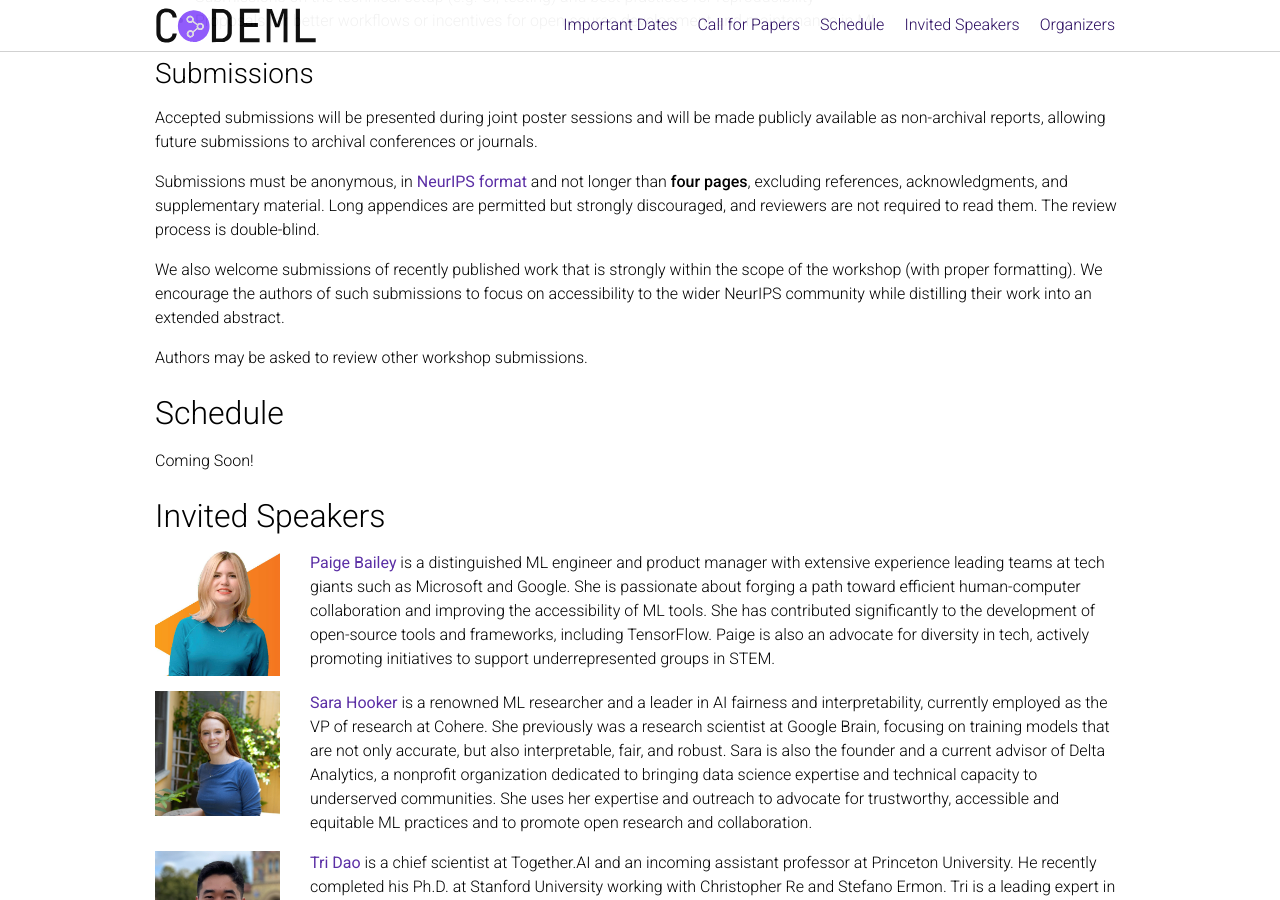
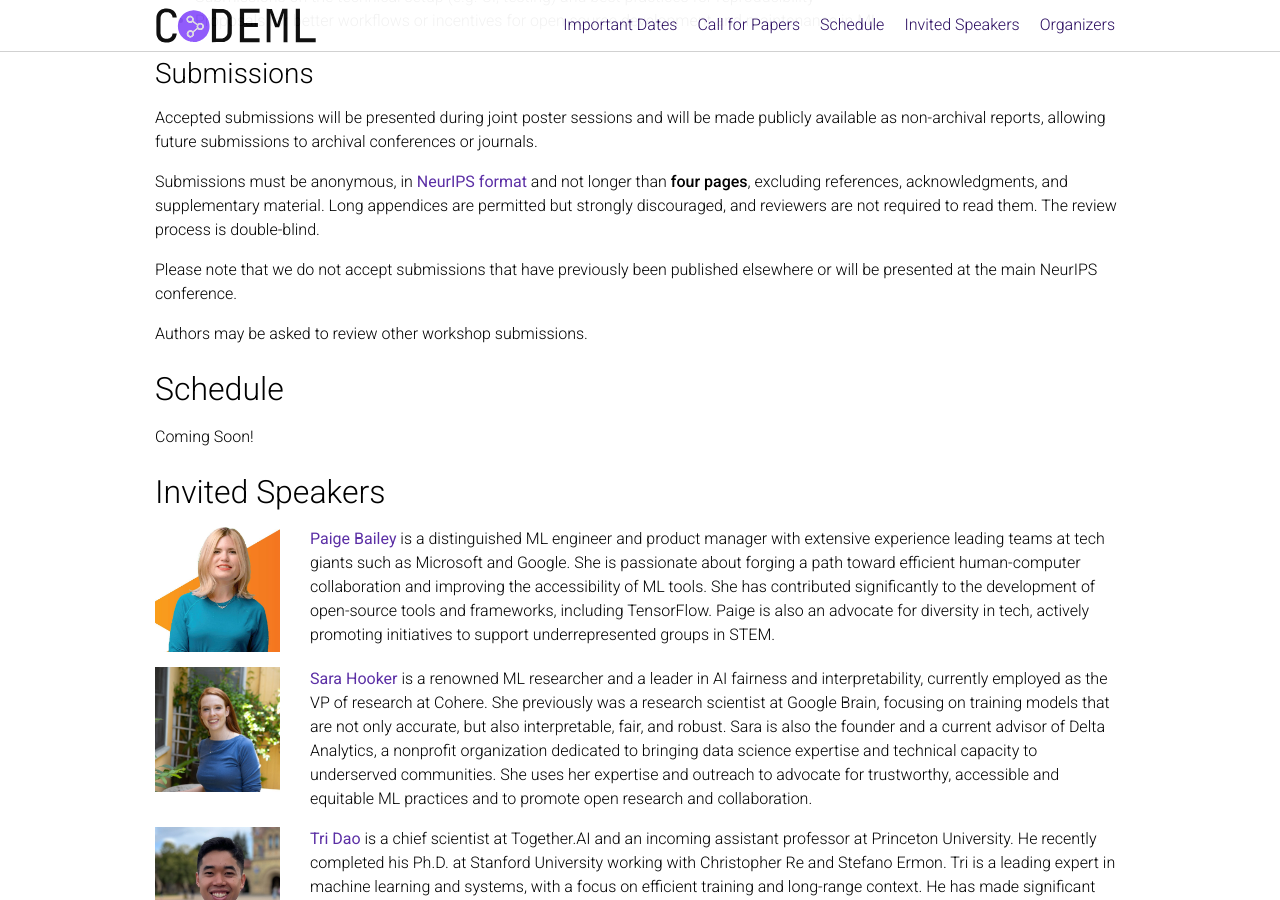
Before and after one commit to fsschneider/codeml2024, a Jekyll site: the page built from _pages/about.md, in a window 1280 px wide and 900 px high, scrolled down 1004 px. Built offline with Jekyll 4.4.1, drawn with Linux system fonts in a browser that asks for light colours; nearby versions of some CDN libraries; emoji names are drawn with the system emoji font; comment, search, counter and statistics services are not loaded; a style sheet for code colours, icons or effects is not loaded.

Commit message:
updated policy on submission of published work.

```diff
--- a/_pages/about.md
+++ b/_pages/about.md
@@ -62,7 +62,9 @@ Accepted submissions will be presented during joint poster sessions and will be
 
 Submissions must be anonymous, in <span style="color:#3a92d6;font-weight:400;"><a href="https://neurips.cc/Conferences/2024/PaperInformation/StyleFiles">NeurIPS format</a></span> and not longer than **four pages**, excluding references, acknowledgments, and supplementary material. Long appendices are permitted but strongly discouraged, and reviewers are not required to read them. The review process is double-blind.
 
-We also welcome submissions of recently published work that is strongly within the scope of the workshop (with proper formatting). We encourage the authors of such submissions to focus on accessibility to the wider NeurIPS community while distilling their work into an extended abstract.
+Please note that we do not accept submissions that have previously been published elsewhere or will be presented at the main NeurIPS conference.
+
+<!-- We also welcome submissions of recently published work that is strongly within the scope of the workshop (with proper formatting). We encourage the authors of such submissions to focus on accessibility to the wider NeurIPS community while distilling their work into an extended abstract.  -->
 
 Authors may be asked to review other workshop submissions.
 
```
